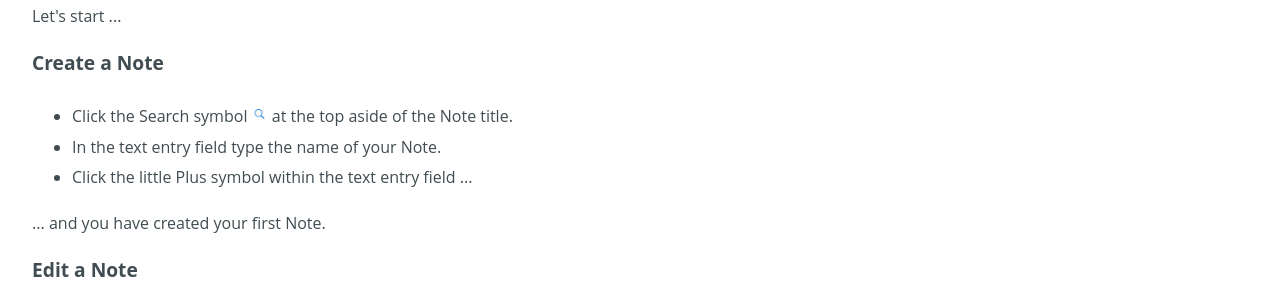
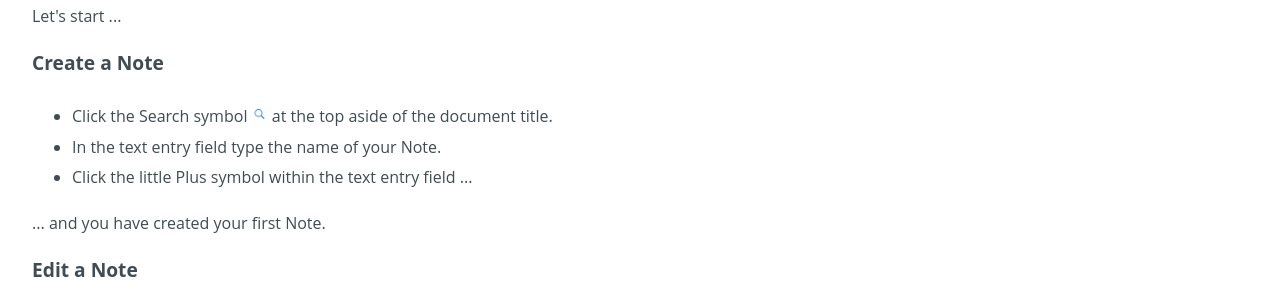
Before and after one commit to cs-LA/home, a Jekyll site: the page built from KTrunk/GettingStarted.md, in a window 1280 px wide. Shown: the part 248-548 px from the top of the page. Built offline with Jekyll 4.4.1, drawn with Linux system fonts in a browser that asks for light colours; our own code applies the rules of GitHub Pages for plain Markdown files.

Commit message:
Update GettingStarted.md

```diff
--- a/KTrunk/GettingStarted.md
+++ b/KTrunk/GettingStarted.md
@@ -18,8 +18,8 @@
 </h4>
 <ul>
   <li>
-    <span class="en">Click the Search symbol <img src="manual/buttons/search.jpg" class="appButton"> at the top aside of the Note title.</span>
-    <span class="de">Klicke auf das Such-Symbol oben neben dem Notizentitel.</span>
+    <span class="en">Click the Search symbol <img src="manual/buttons/search.jpg" class="appButton"> at the top aside of the document title.</span>
+    <span class="de">Klicke auf das Such-Symbol oben neben dem Dokumententitel.</span>
   </li>
   <li>
     <span class="en">In the text entry field type the name of your Note.</span>
```
